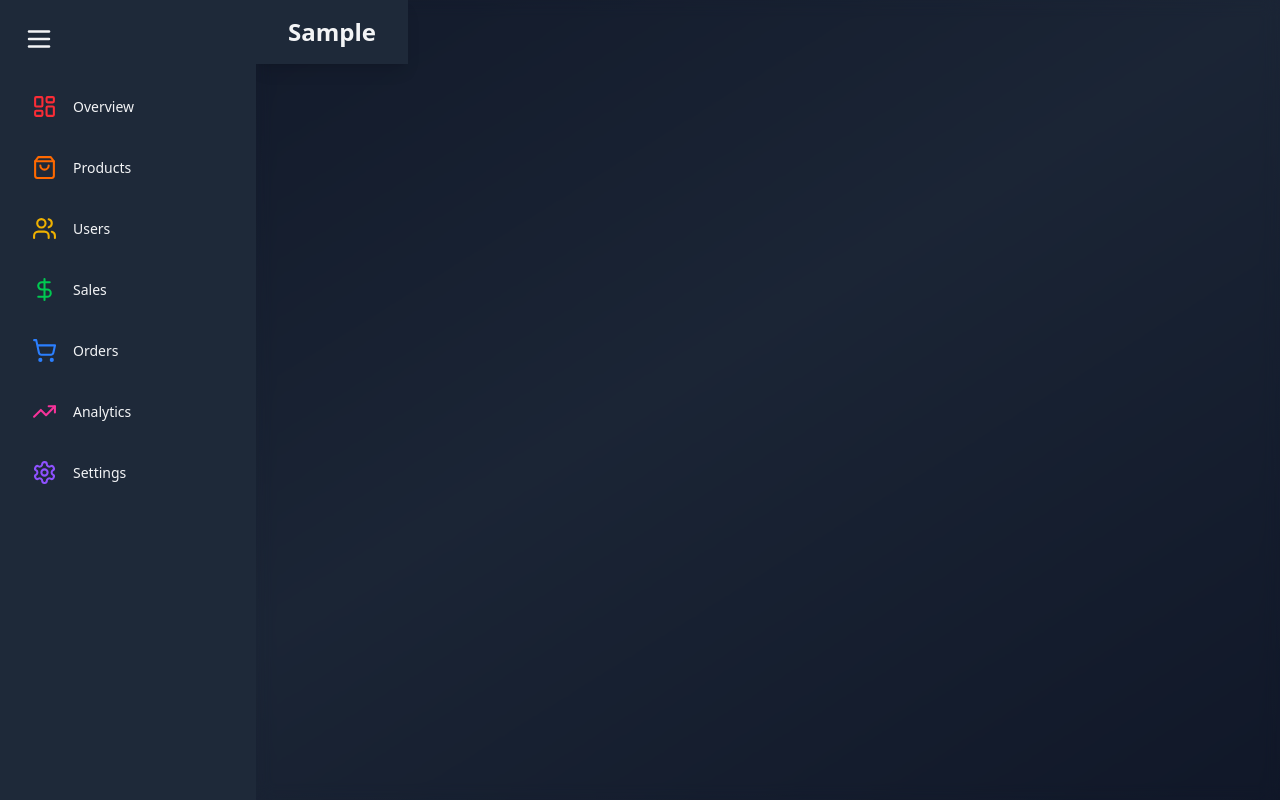
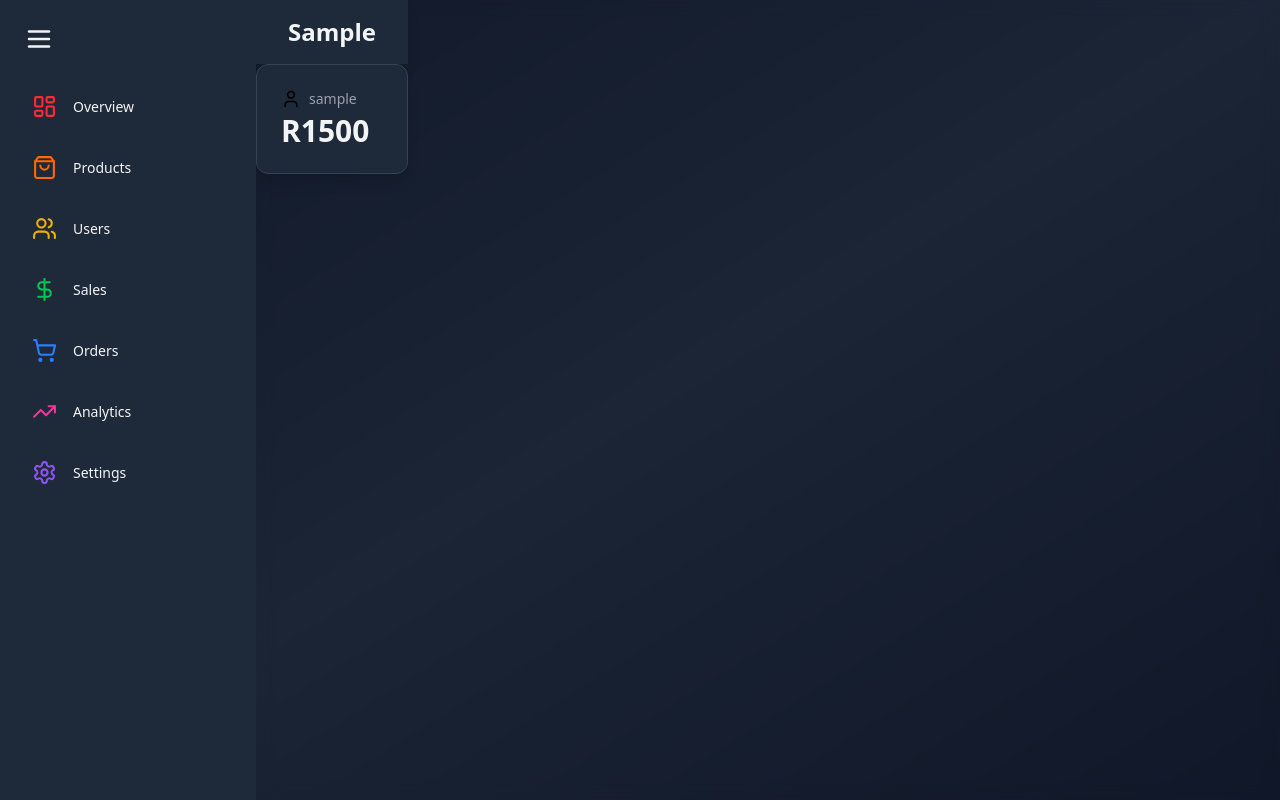
Before and after one commit to Cjay94/admin-dashboard, a React (Vite) app: page / in a window 1280 px wide. Built offline with nearby package versions, Linux system fonts and the light colour scheme.

Commit message:
Created Stat Card Component

```diff
--- /dev/null
+++ b/src/components/common/StatCard.tsx
@@ -0,0 +1,19 @@
+import { motion } from "framer-motion";
+import { LucideIcon } from "lucide-react";
+
+
+const StatCard = ({ name, icon: Icon, value, color }: { name: string; icon: LucideIcon; value: string; color: string }) => {
+    return (
+        <motion.div className="bg-gray-800/100 backdrop-blur-md overflow-hidden shadow-lg rounded-xl border border-gray-700">
+            <div className="px-4 py-5 sm:p-6">
+                <span className="flex items-center text-sm font-medium text-gray-400">
+                    <Icon size={20} className="mr-2" style={{ color }} />
+                    {name}
+                </span>
+                <p className="mt-1 text-3xl font-semibold text-gray-100">{value}</p>
+            </div>
+        </motion.div>
+    )
+}
+
+export default StatCard
--- a/src/pages/OverviewPage.tsx
+++ b/src/pages/OverviewPage.tsx
@@ -1,9 +1,13 @@
+import { User } from "lucide-react"
 import Header from "../components/common/Header"
+import StatCard from "../components/common/StatCard"
 
 const OverviewPage = () => {
     return (
         <div>
             <Header title="Sample" />
+
+            <StatCard name="sample" icon={User} value="R1500" color="#000" />
         </div>
     )
 }
```
